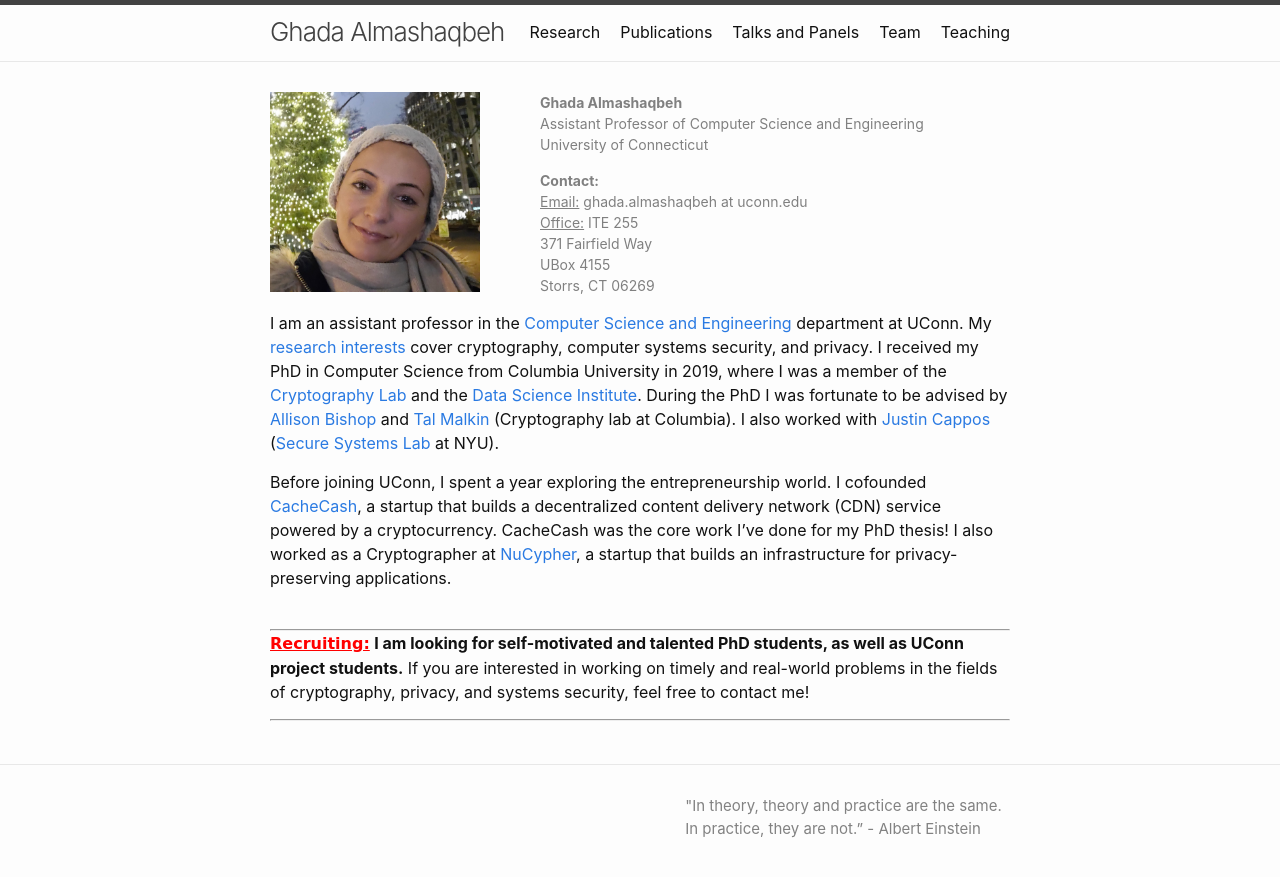
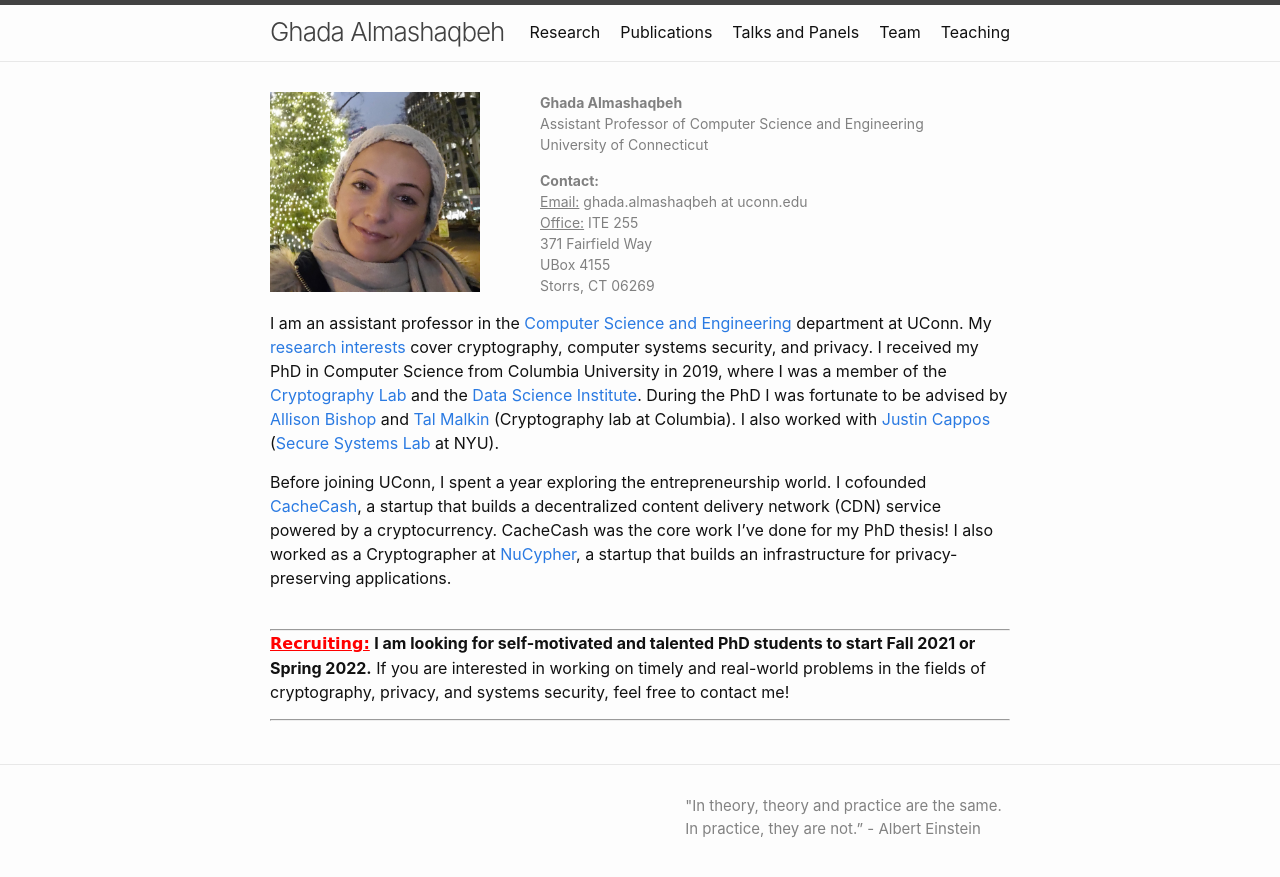
Before and after one commit to GhadaAlmashaqbeh/GhadaAlmashaqbeh.github.io, a Jekyll site: the page built from index.md, in a window 1280 px wide. Shown: the top 877 px of the page. Built offline with Jekyll 4.4.1, drawn with Linux system fonts in a browser that asks for light colours.

Commit message:
quick edit

```diff
--- a/index.md
+++ b/index.md
@@ -26,6 +26,6 @@
 <br/>
 
 ---------------------------------------
-**<span style="color:red;font-family: 'Comic Sans MS';"><u>Recruiting:</u></span>** **I am looking for self-motivated and talented PhD students, as well as UConn project students.** If you are interested in working on timely and real-world problems in the fields of cryptography, privacy, and systems security, feel free to contact me!
+**<span style="color:red;font-family: 'Comic Sans MS';"><u>Recruiting:</u></span>** **I am looking for self-motivated and talented PhD students to start Fall 2021 or Spring 2022.** If you are interested in working on timely and real-world problems in the fields of cryptography, privacy, and systems security, feel free to contact me!
 
 ---------------------------------------
```
